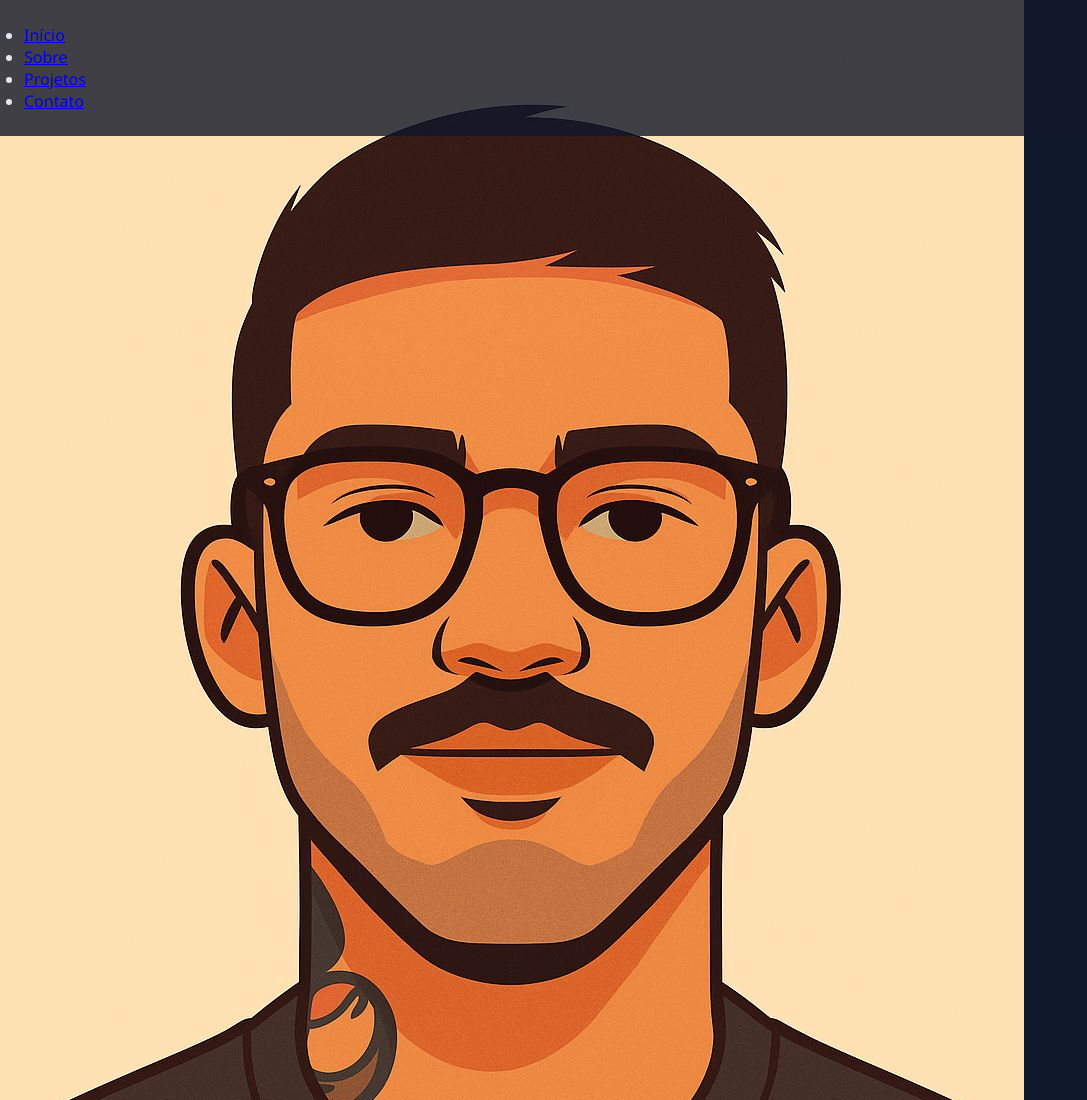
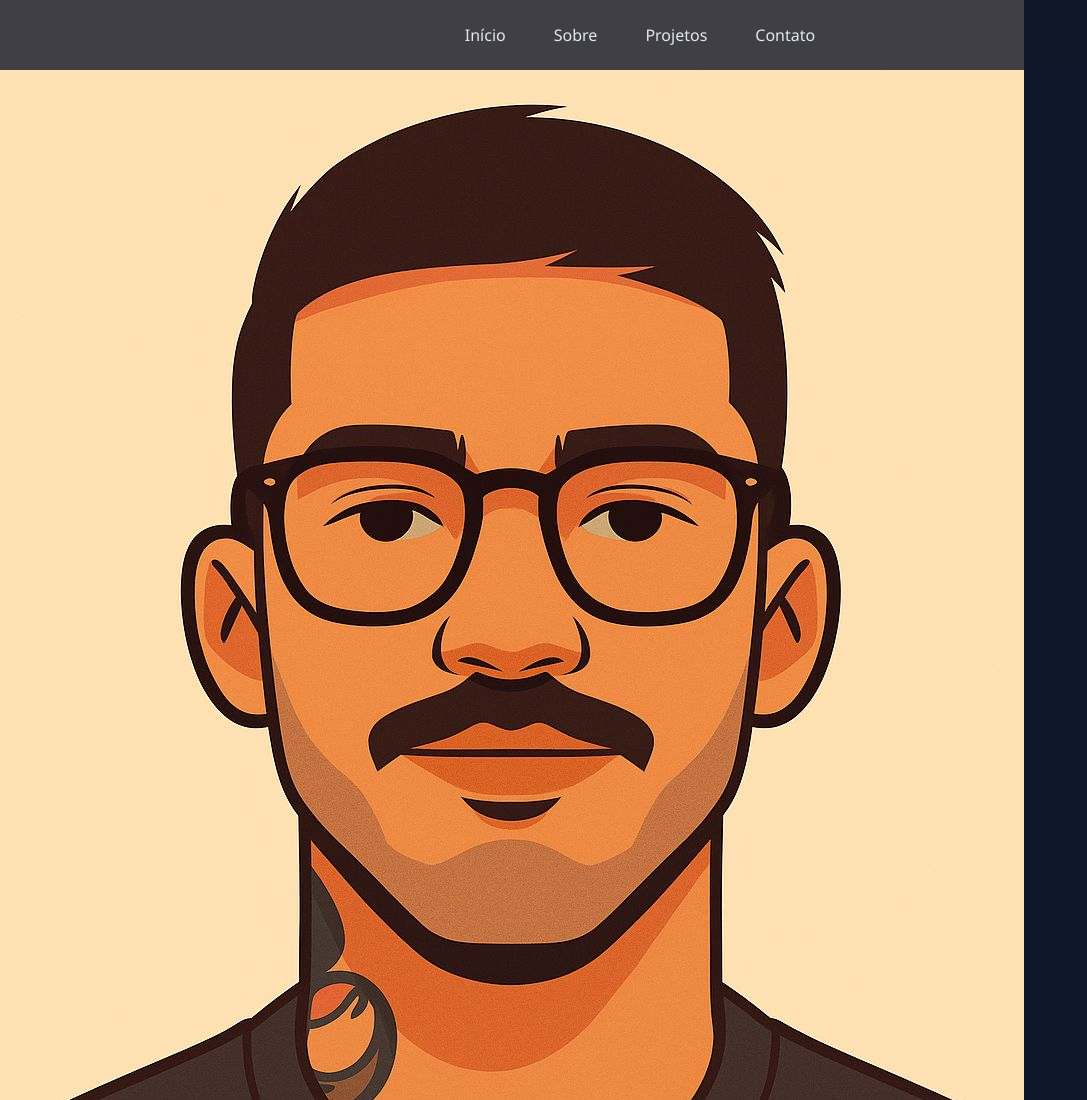
Before and after one commit to viitorfernandess/portfolio, a plain HTML site: page index.html in a window 1280 px wide. Shown: the top 1100 px of the page, without its empty margins (0-1087 px from the left). Drawn offline with Linux system fonts and the light colour scheme.

Commit message:
Estilização CSS

```diff
--- a/index.html
+++ b/index.html
@@ -57,7 +57,7 @@
         </div>
     </section>
 
-    <section id="contatos" class="contatos">
+    <section id="contato" class="contato">
         <h2 class="contatos-titulo">Contatos</h2>
         <form class="formulario-contato" id="formulario">
             <div class="nome-form">
--- a/styles.css
+++ b/styles.css
@@ -21,6 +21,7 @@ html {
 body {
     background-color: var(--escuro);
     color: var(--claro);
+
 }
 
 .navegacao {
@@ -30,12 +31,34 @@ body {
     width: 100%;
     z-index: 100;
     padding: 1.5rem;
+
 }
 
 .menu {
-
+    display: flex;
+    justify-content: center;
+    list-style: none;
+    gap: 3rem;
 }
 
 .menu-link {
+    text-decoration: none;
+    color: var(--claro);
+    font-weight: 500;
+    position: relative;
+    padding: 0.5rem 0;
+}
 
+.menu-link::after {
+    content: '';
+    height: 2px;
+    width: 0;
+    position: absolute;
+    bottom: 0;
+    left: 0;
+    background: linear-gradient(90deg, var(--primaria), var(--secundaria));
 }
+
+.menu-link:hover::after {
+    width: 100%;
+}
```
